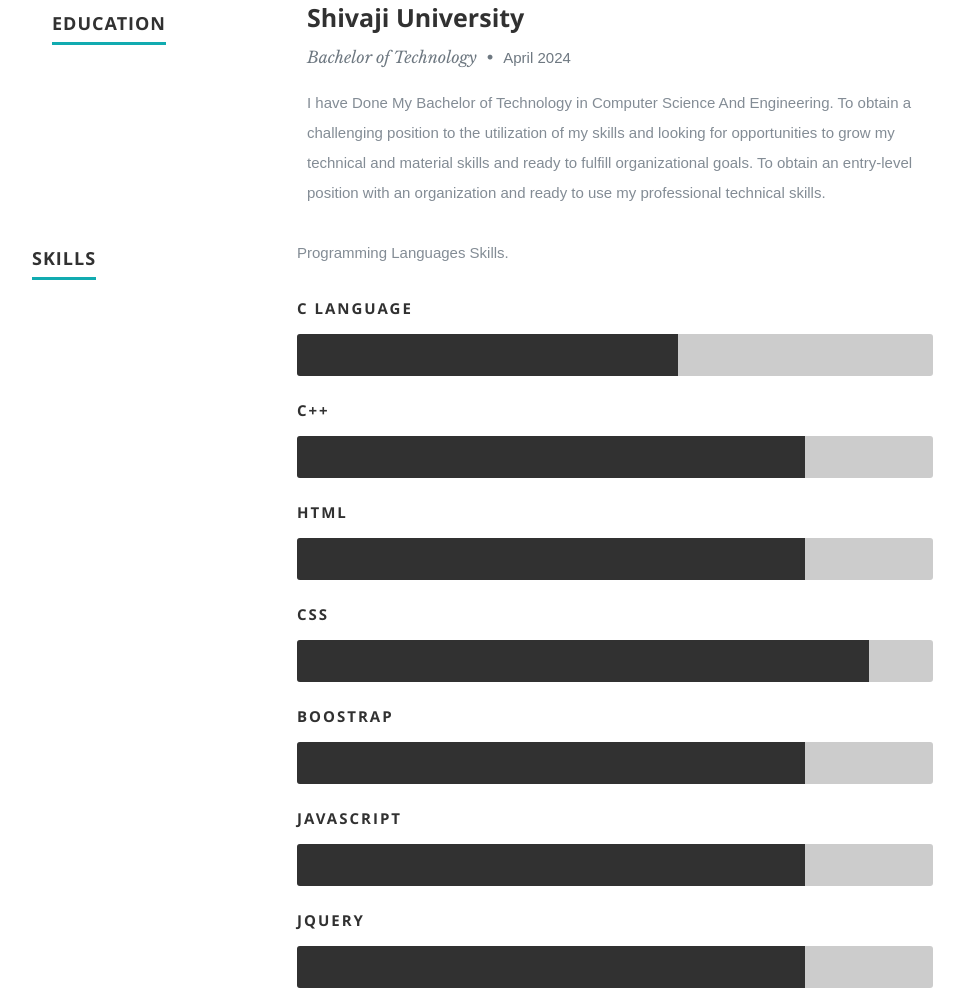
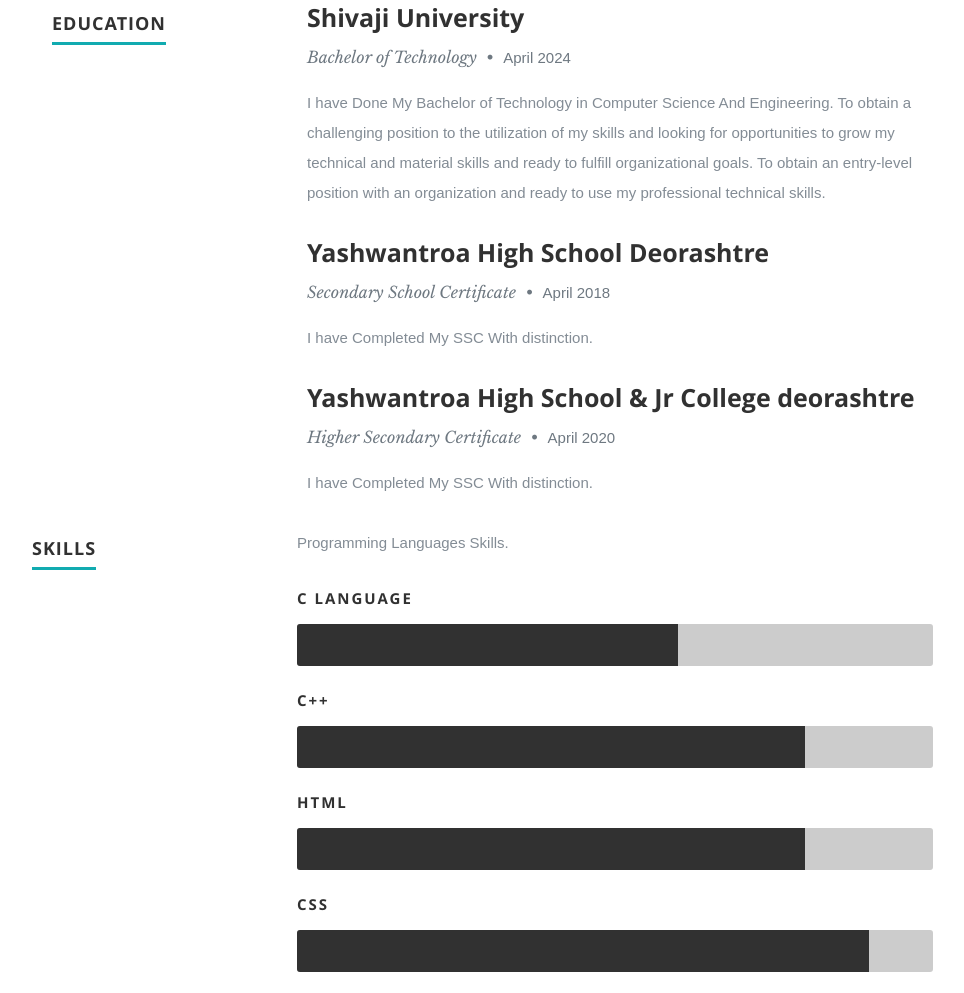
Before and after one commit to Tejx27/Resume, a plain HTML site: page index.html in a window 1280 px wide. Shown: the part 1433-2426 px from the top of the page, without its empty margins (98-1062 px from the left). Drawn offline with nearby package versions, Linux system fonts and the light colour scheme; a web font is replaced by a local one.

Commit message:
Updated Educational Details.

```diff
--- a/index.html
+++ b/index.html
@@ -129,6 +129,12 @@
               I have Done My Bachelor of Technology in <span>Computer Science And Engineering</span>. To obtain a challenging position to the utilization of my skills and looking for opportunities to grow my technical and material skills and ready to
               fulfill organizational goals. To obtain an entry-level position with an organization and ready to use my professional technical skills.
             </p>
+            <h3>Yashwantroa High School Deorashtre</h3>
+            <p class="info"> Secondary School Certificate <span>&bull;</span> <em class="date">April 2018</em></p>
+            <p>I have Completed My SSC With distinction. </p>
+            <h3>Yashwantroa High School & Jr College deorashtre</h3>
+            <p class="info"> Higher Secondary Certificate <span>&bull;</span> <em class="date">April 2020</em></p>
+            <p>I have Completed My SSC With distinction.</p>
           </div>
 
         </div>
```
